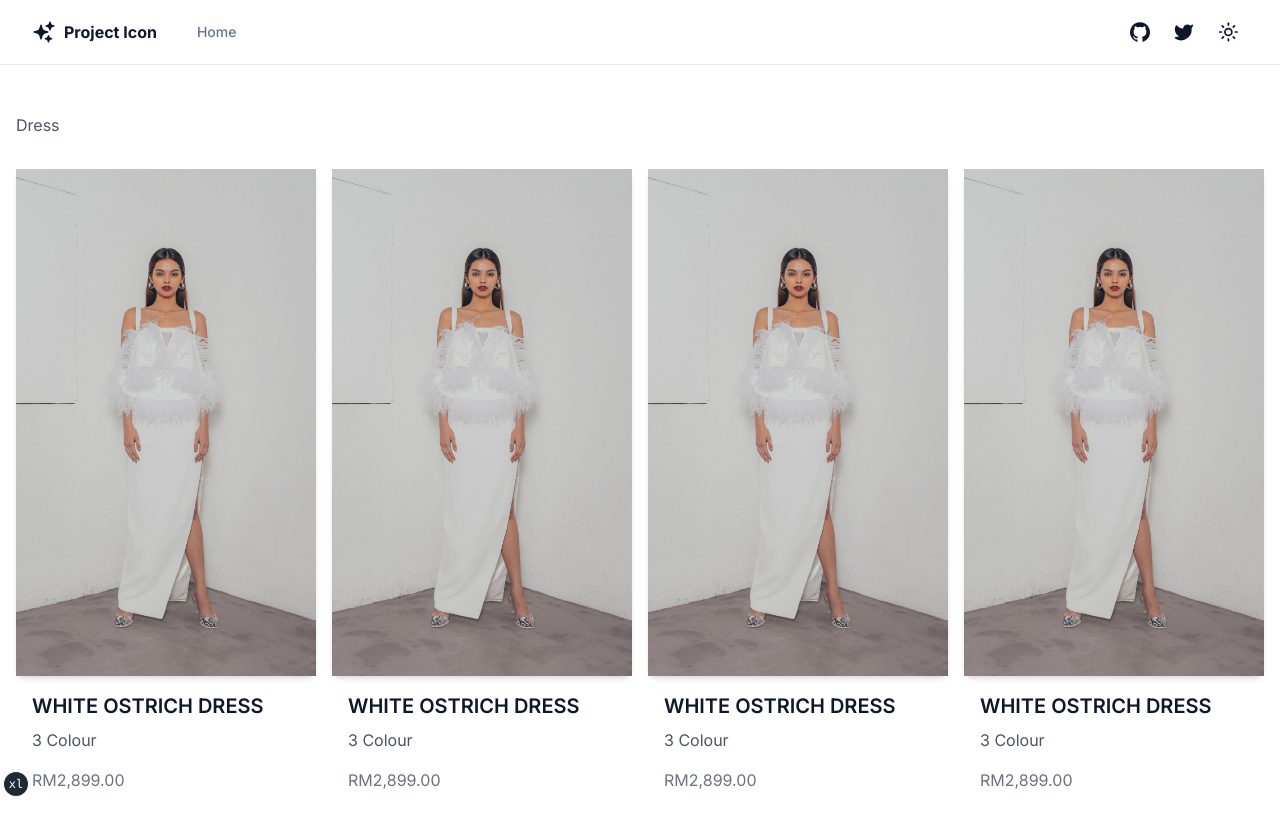
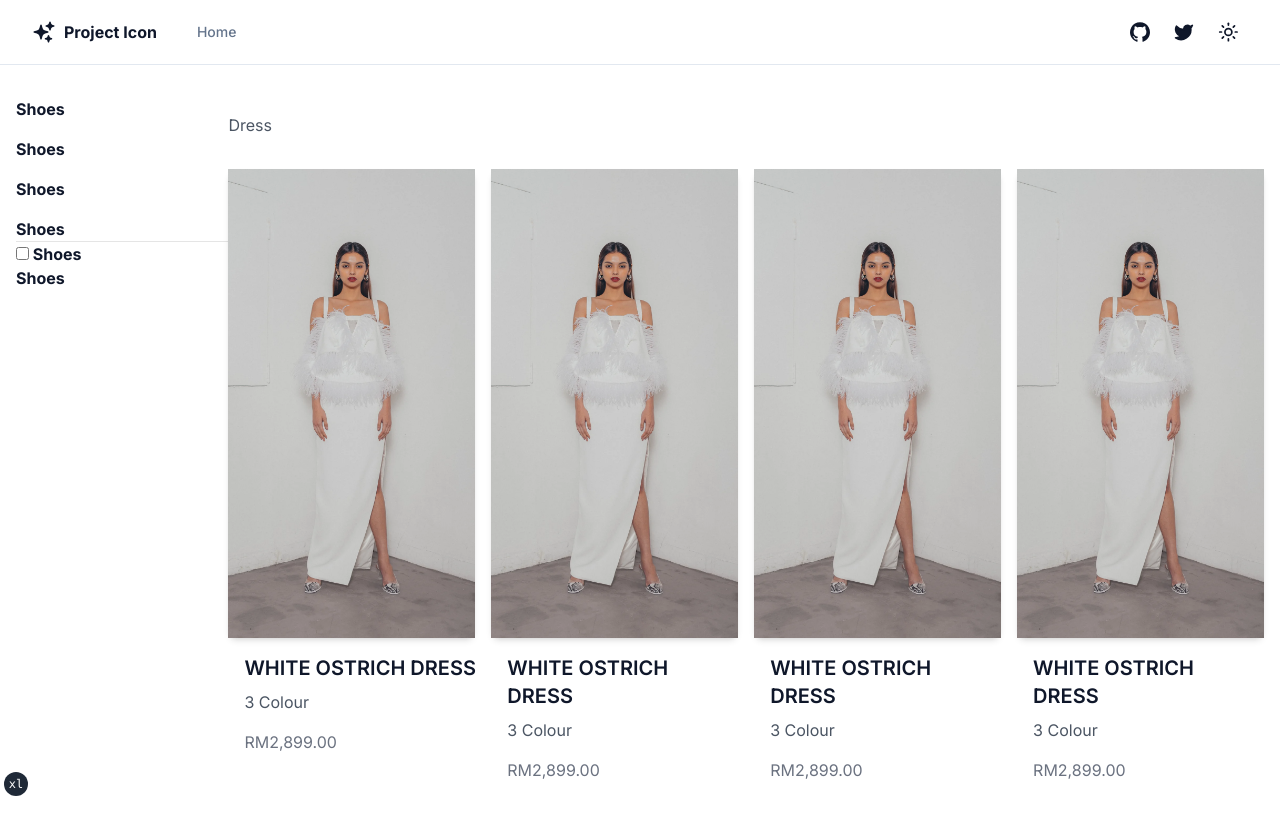
Before and after one commit to thrashraf/iconz, a Next.js app: page /testing in a window 1280 px wide. Shown: the top 834 px of the page. After the commit the page ends 802 px from the top, so only its background shows below. Built offline with nearby package versions, Linux system fonts and the light colour scheme.

Commit message:
modified:   app/testing/page.tsx

```diff
--- a/app/testing/page.tsx
+++ b/app/testing/page.tsx
@@ -36,7 +36,23 @@ export default function page() {
         </AccordionItem>
       </Accordion> */}
       <div className="bg-white">
-        <main className="container mx-auto px-4 py-8">
+        <main className="container mx-auto flex flex-row px-4 py-8">
+          <div className=" sidebar h-auto min-h-[140px] w-64 overflow-scroll">
+            <ul className="flex flex-col gap-4">
+              <li className="font-bold">Shoes</li>
+              <li className="font-bold">Shoes</li>
+              <li className="font-bold">Shoes</li>
+              <li className="font-bold">Shoes</li>
+            </ul>
+
+            <ul className="gender border-t border-[#E5E5E5]">
+              <li className="font-bold">
+                <input type="checkbox" name="" id="" /> Shoes
+              </li>
+              <li className="font-bold">Shoes</li>
+            </ul>
+          </div>
+          <div className="content w-full">
             <h1 className="mb-4 text-4xl font-bold"></h1>
             <p className="mb-8 text-gray-600">Dress</p>
 
@@ -101,10 +117,13 @@ export default function page() {
               {/* Add more product cards as needed */}
             </div>
             <div className="p-4">
-            <h3 className="mb-2 text-xl font-semibold">WHITE OSTRICH DRESS</h3>
+              <h3 className="mb-2 text-xl font-semibold">
+                WHITE OSTRICH DRESS
+              </h3>
               <p className="text-gray-600">3 Colour</p>
               <div className="mt-4">
                 <span className="text-gray-500">RM2,899.00</span>
+              </div>
             </div>
           </div>
         </main>
```
Lines whose indentation alone changed are shown as unchanged.
